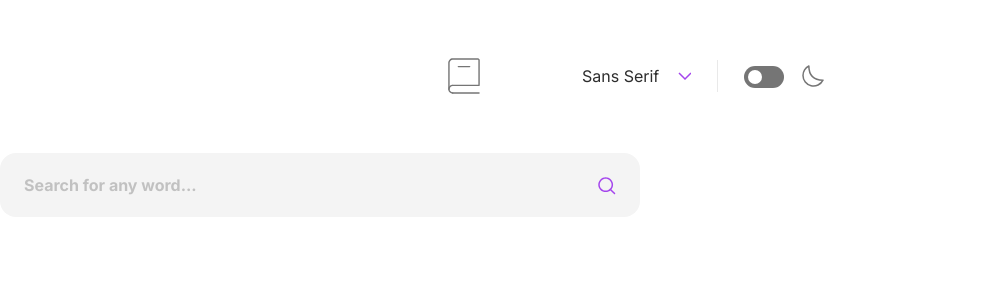
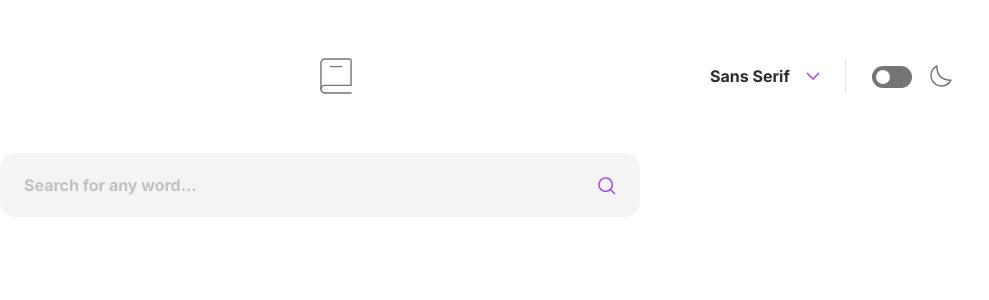
Before and after one commit to xhundo/dictionary, a React (Vite) app: page / in a window 1280 px wide. Shown: the top 300 px of the page, without its empty margins (0-989 px from the left). Built offline with nearby package versions, Linux system fonts and the light colour scheme.

Commit message:
refactor: context naming

```diff
--- a/src/components/Header.tsx
+++ b/src/components/Header.tsx
@@ -13,7 +13,7 @@ const Header: React.FC<{ isDropopen: boolean; setDrop: any }> = ({
   isDropopen,
   setDrop
 }): JSX.Element => {
-  const fontContext = useContext(FontContext);
+  const { font, setFont } = useContext(FontContext)!;
 
   const openDropdown = () => {
     setDrop(!isDropopen);
@@ -21,13 +21,13 @@ const Header: React.FC<{ isDropopen: boolean; setDrop: any }> = ({
 
   return (
     <header className="flex justify-center">
-      <nav className="mt-58 flex w-[30%] justify-between">
+      <nav className="mt-58 flex w-1/2 justify-between">
         <Book />
         <Select
-          font={fontContext!.font}
+          font={font}
           openDropdown={openDropdown}
           isOpen={isDropopen}
-          changeFont={fontContext!.setFont}
+          changeFont={setFont}
           setDropdown={setDrop}
         />
       </nav>
@@ -42,8 +42,7 @@ const Select: React.FC<{
   changeFont: React.Dispatch<Font> | undefined;
   setDropdown: (state: boolean) => void;
 }> = ({ font, openDropdown, isOpen, changeFont, setDropdown }) => {
-  const themeContext = useContext(ThemeContext);
-  const theme = themeContext!.theme;
+  const { theme } = useContext(ThemeContext)!;
 
   const buildclsx = () => {
     let style = '';
@@ -51,7 +50,7 @@ const Select: React.FC<{
       case 'Sans Serif':
         style = `text-dark-grayish w-[80px] ${
           theme === 'dark' && 'text-white'
-        } font-sans`;
+        } font-sans font-bold`;
         break;
       case 'Serif':
         style = `text-dark-grayish w-[80px] ${
@@ -80,11 +79,12 @@ const Select: React.FC<{
             initial={{ opacity: 0 }}
             animate={{ opacity: 1 }}
             exit={{ opacity: 0 }}
+            className="z-10"
             transition={{ ease: 'easeInOut', duration: 0.5 }}
           >
             <Dropdown
               fonts={[
-                { font: 'Sans Serif', style: 'font-sans' },
+                { font: 'Sans Serif', style: 'font-sans font-bold' },
                 { font: 'Serif', style: 'font-serif' },
                 { font: 'Mono', style: 'font-mono' }
               ]}
```
